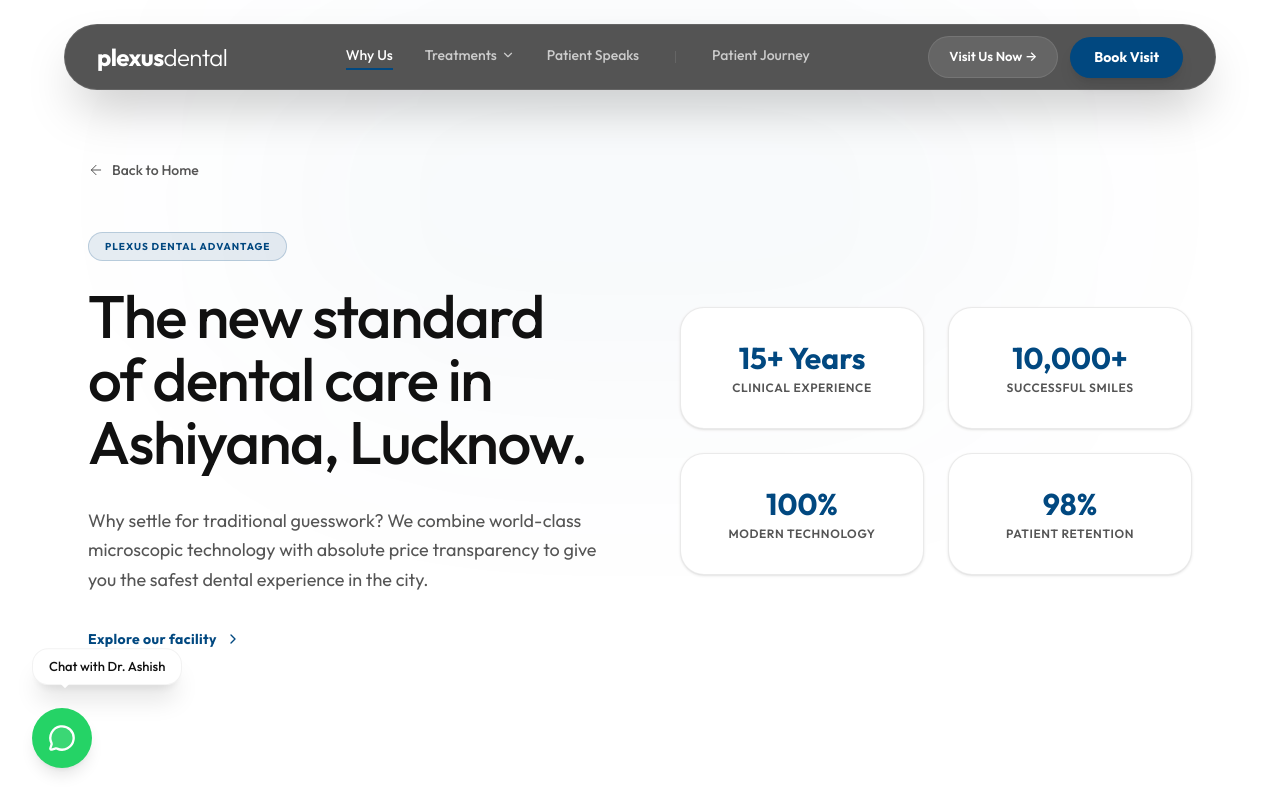
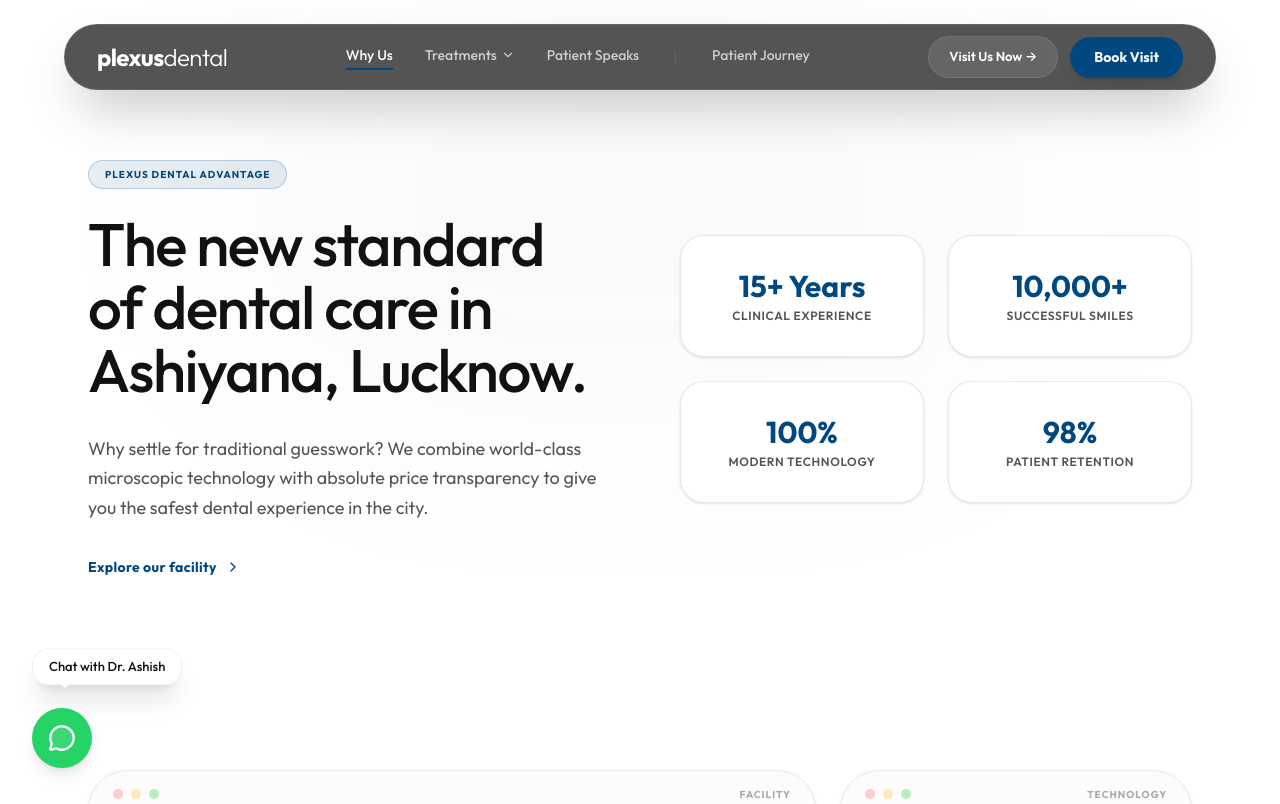
Before and after one commit to aibax04/plexushub, a React (Vite) app: page /why-choose-us in a window 1280 px wide. Shown: the top 804 px of the page. Built offline with nearby package versions, Linux system fonts and the light colour scheme.

Commit message:
style: refine sub-page layouts, adjust badge spacing, and remove redundant 'Back to Home' links

```diff
--- a/src/pages/TreatmentsPage.jsx
+++ b/src/pages/TreatmentsPage.jsx
@@ -253,15 +253,6 @@ function TreatmentsPage() {
         <div className="absolute top-0 left-1/2 -translate-x-1/2 w-[600px] h-[300px] bg-primary/[0.04] rounded-full blur-[100px] pointer-events-none" />
 
         <div className="container mx-auto px-6 max-w-4xl relative z-10">
-          <div className="mb-10">
-            <Link
-              to="/"
-              className="inline-flex items-center gap-2 text-text-muted text-sm font-medium hover:text-primary transition-colors group"
-            >
-              <ArrowLeft strokeWidth={1.5} className="w-4 h-4 group-hover:-translate-x-1 transition-transform" />
-              Back to Home
-            </Link>
-          </div>
 
           <div className="inline-block px-4 py-1.5 rounded-full bg-primary/10 text-primary text-xs font-bold uppercase tracking-widest mb-6 border border-primary/20">
             Our Treatments
--- a/src/pages/VisitClinicPage.jsx
+++ b/src/pages/VisitClinicPage.jsx
@@ -48,14 +48,7 @@ function VisitClinicPage() {
     <div className="min-h-screen bg-bg pt-28 sm:pt-32">
       {/* Hero Section */}
       <section className="container mx-auto px-6 max-w-6xl mb-12 sm:mb-16 animate-page-entry">
-        <div className="flex flex-wrap items-center gap-y-4 gap-x-5 mb-10">
-          <Link
-            to="/"
-            className="inline-flex items-center gap-2 text-text-muted text-sm font-medium hover:text-primary transition-colors group"
-          >
-            <ArrowLeft strokeWidth={1.5} className="w-4 h-4 group-hover:-translate-x-1 transition-transform" />
-            Back to Home
-          </Link>
+        <div className="flex flex-wrap items-center gap-y-4 gap-x-5 mb-6">
 
           <div className="inline-block px-4 py-1.5 rounded-full bg-primary/10 text-primary text-[10px] font-bold uppercase tracking-widest border border-primary/20">
             Visit Our Clinic
--- a/src/pages/WhyChooseUsPage.jsx
+++ b/src/pages/WhyChooseUsPage.jsx
@@ -99,15 +99,6 @@ function WhyChooseUsPage() {
         <div className="absolute top-0 left-1/2 -translate-x-1/2 w-[800px] h-[400px] bg-primary/[0.03] rounded-full blur-[120px] pointer-events-none" />
 
         <div className="container mx-auto px-6 max-w-6xl relative z-10">
-          <div className="mb-10 lg:mb-12 text-center lg:text-left">
-            <Link
-              to="/"
-              className="inline-flex items-center gap-2 text-text-muted text-sm font-medium hover:text-primary transition-colors group"
-            >
-              <ArrowLeft strokeWidth={1.5} className="w-4 h-4 group-hover:-translate-x-1 transition-transform" />
-              Back to Home
-            </Link>
-          </div>
 
           <div className="grid grid-cols-1 lg:grid-cols-2 gap-12 lg:gap-20 items-center text-center lg:text-left">
             <div>
```
